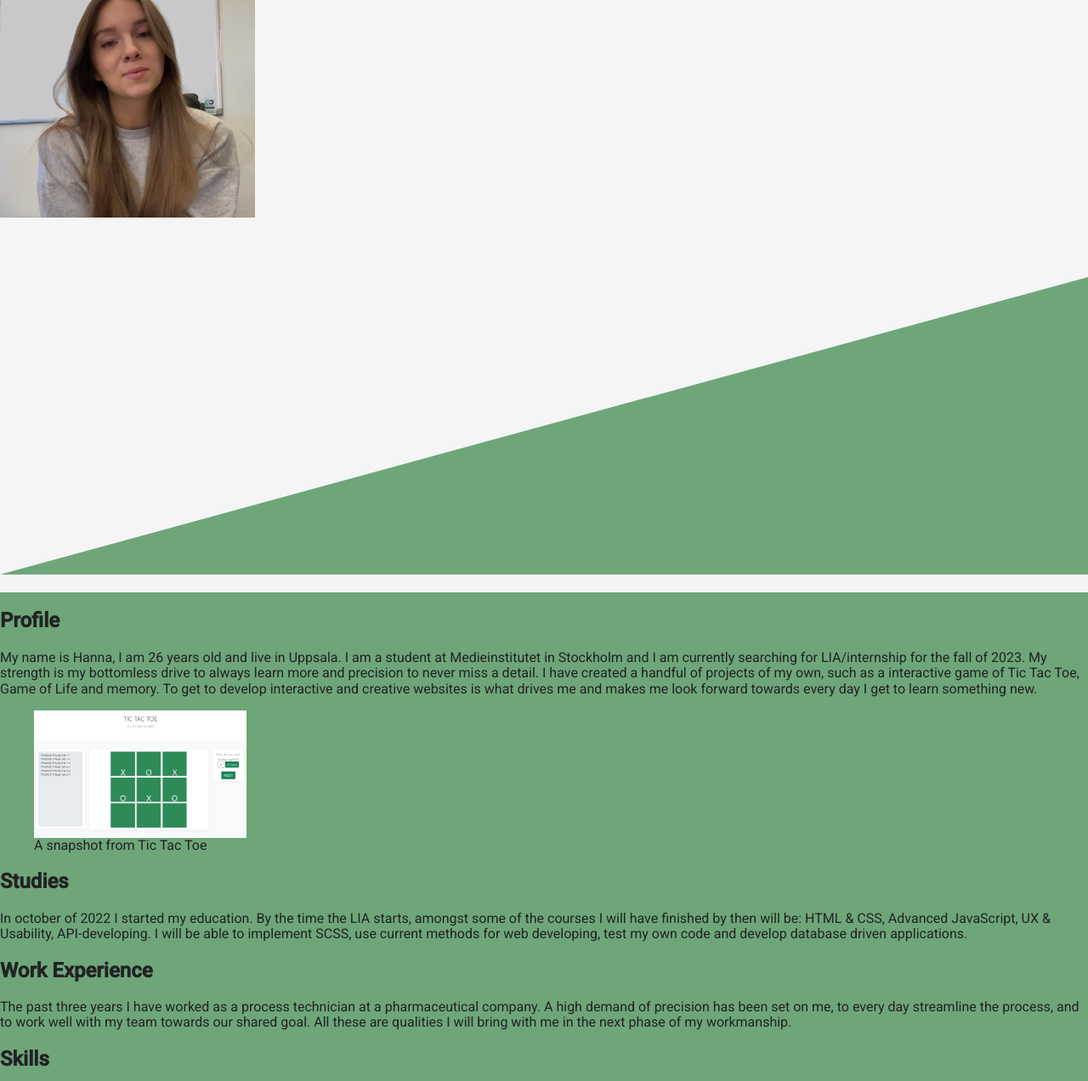
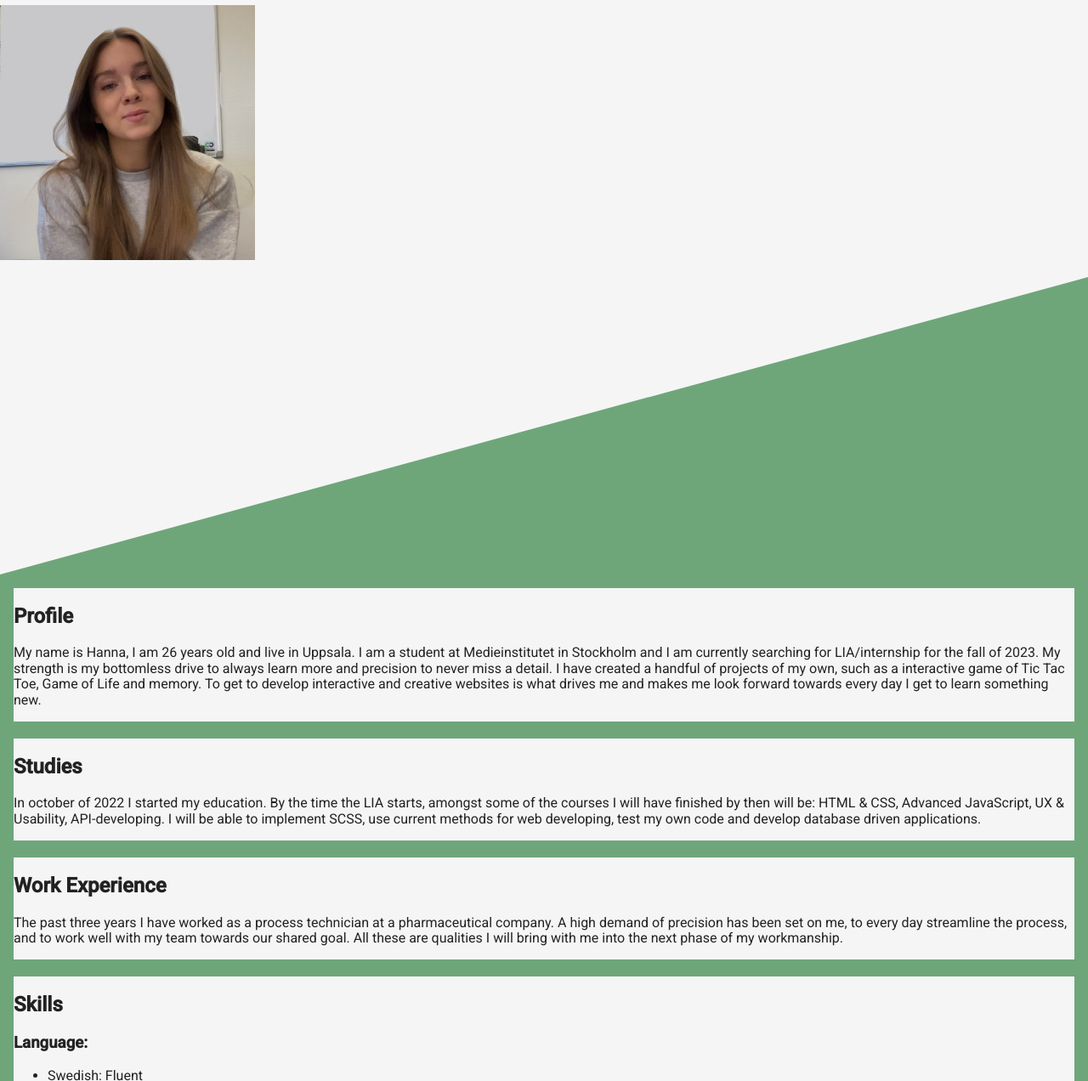
Before and after one commit to Medieinstitutet/inl-3-cv-med-css-hannaforssell, a website built with Parcel: page index.html in a window 1280 px wide. Shown: the part 124-1396 px from the top of the page at 85% size. Built offline with nearby package versions, Linux system fonts and the light colour scheme.

Commit message:
:lipstick: feat: Styles experience-page & updates wireframes

```diff
--- a/index.html
+++ b/index.html
@@ -28,12 +28,13 @@
 
 <body>
 
-  <div class="home">
+  <div class="homepage">
     <header>
       <nav>
         <ul>
           <li><a href="">Home</a></li>
           <li><a href="#experienceID">Experience</a></li>
+          <li><a href="#contactID">Contact</a></li>
         </ul>
       </nav>
 
@@ -59,10 +60,6 @@
           To get to develop interactive and creative websites is what drives me and makes me look forward towards every
           day I get to learn something new.
         </p>
-        <figure>
-          <img src="img/TicTacToe_Game_HannaForssell.jpg" height="150" width="250">
-          <figcaption>A snapshot from Tic Tac Toe</figcaption>
-        </figure>
       </article>
       <article>
         <h2>Studies</h2>
@@ -77,7 +74,7 @@
         <p>The past three years I have worked as a process technician at a pharmaceutical company.
           A high demand of precision has been set on me, to every day streamline the process, and to work well with my
           team towards our shared goal.
-          All these are qualities I will bring with me in the next phase of my workmanship.
+          All these are qualities I will bring with me into the next phase of my workmanship.
 
         </p>
       </article>
@@ -94,19 +91,23 @@
           <li>Apart from programming my favorite activity is lifting heavy weights at the gym!</li>
         </ul>
       </article>
+    </div>
 
-      <footer>
-        <p>Click on these links to find out more about me:</p>
-        <a href="https://www.linkedin.com/in/hanna-forssell-51a836222/" target="_blank">
-          <img src="img/linkedin-logo.webp" alt="LinkedIn" width="40" height="40">
-        </a>
-        <a href="https://github.com/hannaforssell" target="_blank">
-          <img src="img/github-logo.webp" alt="GitHub" width="40" height="40">
-        </a>
-      </footer>
+    <div class="contact" id="contactID">
 
     </div>
+
   </main>
+
+  <!-- <footer>
+    <p>Click on these links to find out more about me:</p>
+    <a href="https://www.linkedin.com/in/hanna-forssell-51a836222/" target="_blank">
+      <img src="img/linkedin-logo.webp" alt="LinkedIn" width="40" height="40">
+    </a>
+    <a href="https://github.com/hannaforssell" target="_blank">
+      <img src="img/github-logo.webp" alt="GitHub" width="40" height="40">
+    </a>
+  </footer> -->
 
 </body>
 
--- a/styles/layout/_base.scss
+++ b/styles/layout/_base.scss
@@ -4,9 +4,11 @@
 }
 
 /*-----------------First page-----------------*/
-.home {
+.homepage {
   background-color: #f5f5f5;
+  position: relative;
   height: 100vh;
+  display: grid;
 }
 
 /*-----------------Navigation & Header-----------------*/
@@ -28,12 +30,16 @@ nav {
         text-decoration: none;
         font-size: 1.4rem;
         font-weight: 400;
+
+        &:hover {
+          text-decoration: underline;
+        }
       }
     }
 }
 
-header {
-
+.intro {
+  padding-top: 50px;
 }
 
 /*-----------------The angle on the first page-----------------*/
@@ -53,10 +59,27 @@ header {
   bottom: 0;
 }
 
-/*-----------------Second Page-----------------*/
-.experience {
+/*-----------------Experience & Contact-----------------*/
+main {
   background-color: #6ea67a;
   position: absolute;
+}
+
+
+/*-----------------Experience Page-----------------*/
+.experience {
+  display: grid;
+  gap: 20px;
+  padding: 1em;
+
+  article {
+    background-color: #f5f5f5;
+  }
+}
+
+/*-----------------Contact Page-----------------*/
+.contact {
+
 }
 
 /*-----------------Footer-----------------*/
```
Also changed, not shown: img/github-logo.jpg (added), img/linkedin-logo.jpg (added), styles/style.css, wireframes/wireframe-desktop1.png (added), wireframes/wireframe-desktop2.png (added), wireframes/wireframe-desktop3.png (added), wireframes/wireframe-first-page.png (deleted), wireframes/wireframe-mobile1.png (added), wireframes/wireframe-mobile2.png (added), wireframes/wireframe-mobile3.png (added), wireframes/wireframe-second-page.png (deleted), 1 other file.
